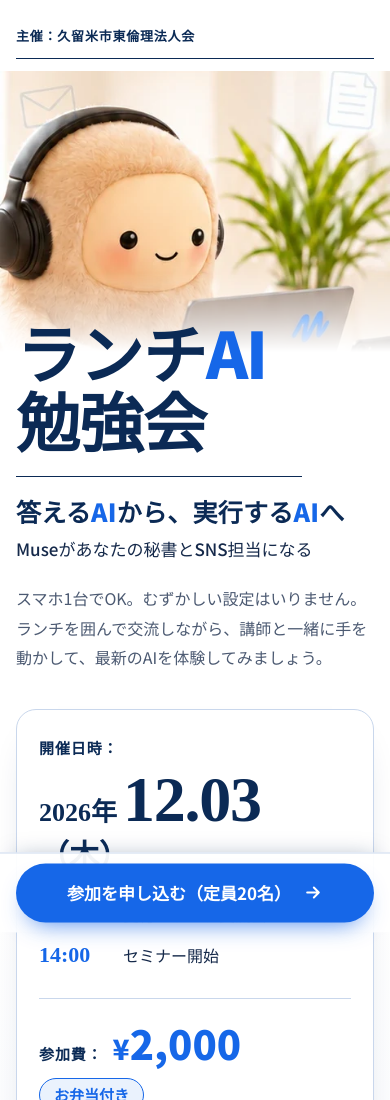
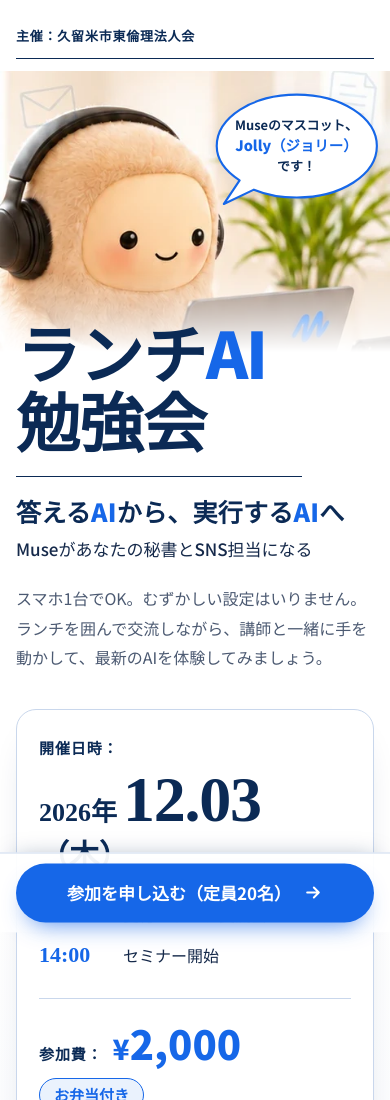
Before and after one commit to lc100068-cmd/kurume-higashi-AI-Lunch-Study-Session, a plain HTML site: page index.html in a window 390 px wide. Shown: the top 1100 px of the page. Drawn offline with Linux system fonts and the light colour scheme.

Commit message:
Add responsive Jolly introduction speech bubble to seminar hero

```diff
--- a/index.html
+++ b/index.html
@@ -37,10 +37,14 @@
 .hero{position:relative;overflow:hidden;background:linear-gradient(180deg,#fff 0%,#fff 60%,var(--sky2) 100%)}
 .hero-inner{position:relative;max-width:1080px;margin:0 auto;padding:28px 24px 0;min-height:600px}
 .org{position:relative;z-index:2;display:inline-block;font-weight:700;color:var(--navy);font-size:15px;letter-spacing:.06em;padding-bottom:10px;border-bottom:1.5px solid var(--navy);min-width:min(460px,100%)}
-.hero-photo{position:absolute;top:0;right:0;width:56%;max-width:600px;z-index:1;
+.hero-visual{position:absolute;top:0;right:0;width:56%;max-width:600px;z-index:1}
+.hero-photo{position:relative;width:100%;
   -webkit-mask-image:linear-gradient(to right,transparent 0,#000 22%),linear-gradient(to bottom,#000 70%,transparent 100%);
   -webkit-mask-composite:source-in;mask-image:linear-gradient(to right,transparent 0,#000 22%),linear-gradient(to bottom,#000 70%,transparent 100%);mask-composite:intersect}
 .hero-photo img{width:100%;height:auto}
+.jolly-bubble{position:absolute;top:clamp(42px,6vw,70px);right:10px;width:clamp(160px,19vw,208px);aspect-ratio:240/166;display:flex;align-items:center;justify-content:center;padding:12px 12px 22px;text-align:center;color:var(--navy);font-size:clamp(14px,1.55vw,17px);font-weight:700;line-height:1.5;white-space:nowrap;isolation:isolate}
+.jolly-bubble svg{position:absolute;inset:0;width:100%;height:100%;z-index:-1;overflow:visible;filter:drop-shadow(0 4px 8px rgba(11,42,85,.08))}
+.jolly-bubble strong{display:block;color:var(--blue);font-size:1.12em;font-weight:900;white-space:nowrap}
 .hero-copy{position:relative;z-index:2;max-width:640px}
 h1{font-weight:900;color:var(--navy);font-size:clamp(64px,10.4vw,124px);line-height:1.06;letter-spacing:-.01em;margin-top:22px}
 h1 .ai{letter-spacing:-.04em}
@@ -182,9 +186,11 @@
 
 @media (max-width:860px){
   .hero-inner{min-height:0;padding-top:20px}
-  .hero-photo{position:relative;width:calc(100% + 48px);max-width:none;margin:14px -24px 0;
+  .hero-visual{position:relative;width:calc(100% + 48px);max-width:none;margin:14px -24px 0}
+  .hero-photo{
     -webkit-mask-image:linear-gradient(to bottom,#000 72%,transparent 100%);mask-image:linear-gradient(to bottom,#000 72%,transparent 100%)}
   .hero-photo img{height:min(72vw,360px);object-fit:cover;object-position:50% 20%}
+  .jolly-bubble{top:7%;right:3%;width:clamp(148px,30vw,224px);font-size:clamp(13px,2.2vw,18px)}
   h1{margin-top:-34px}
   .deco{display:none}
   .info{grid-template-columns:1fr;gap:22px;padding:24px 22px}
@@ -195,7 +201,8 @@
 }
 @media (max-width:640px){
   .wrap,.hero-inner{padding-left:16px;padding-right:16px}
-  .hero-photo{width:calc(100% + 32px);margin:12px -16px 0}
+  .hero-visual{width:calc(100% + 32px);margin:12px -16px 0}
+  .jolly-bubble{right:2%;width:44%;min-width:148px;max-width:216px;font-size:clamp(12px,3.3vw,18px)}
   .org{font-size:13px}
   section{padding:64px 0}
   .worries,.contents{grid-template-columns:1fr}
@@ -240,7 +247,13 @@
   <span class="deco" style="width:54px;height:46px;right:3%;bottom:40px"><svg><use href="#i-doc"/></svg></span>
   <div class="hero-inner">
     <p class="org">主催：久留米市東倫理法人会</p>
-    <div class="hero-photo"><img src="assets/muse-hero.webp" alt="ヘッドホンをつけてノートパソコンに向かう、ふわふわのMuseのキャラクター" width="479" height="410"></div>
+    <div class="hero-visual">
+      <div class="hero-photo"><img src="assets/muse-hero.webp" alt="ヘッドホンをつけてノートパソコンに向かう、ふわふわのMuseのマスコット、Jolly（ジョリー）" width="479" height="410"></div>
+      <p class="jolly-bubble">
+        <svg viewBox="0 0 240 166" aria-hidden="true" focusable="false"><path d="M40 125C20 112 8 95 8 77C8 37 58 5 120 5S232 37 232 77S182 149 120 149C98 149 77 145 60 138L18 158L40 125Z" fill="#fff" stroke="#1667e8" stroke-width="3" stroke-linejoin="round"/></svg>
+        <span>Museのマスコット、<strong>Jolly（ジョリー）</strong>です！</span>
+      </p>
+    </div>
     <div class="hero-copy">
       <h1>ランチ<span class="ai">AI</span><br>勉強会</h1>
       <div class="catch-rule"></div>
```
